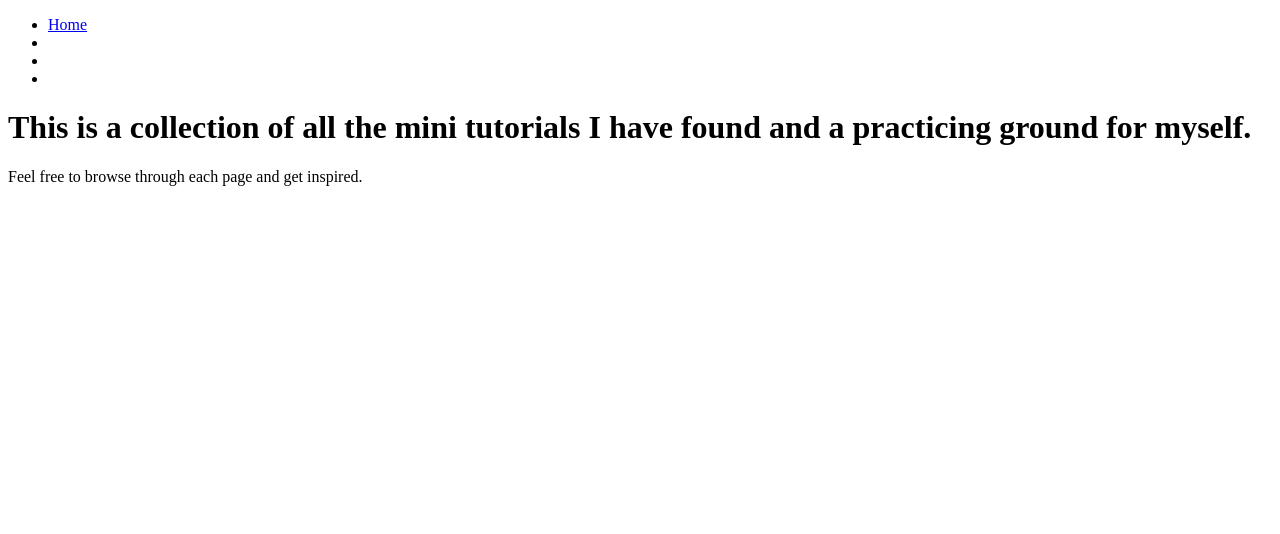
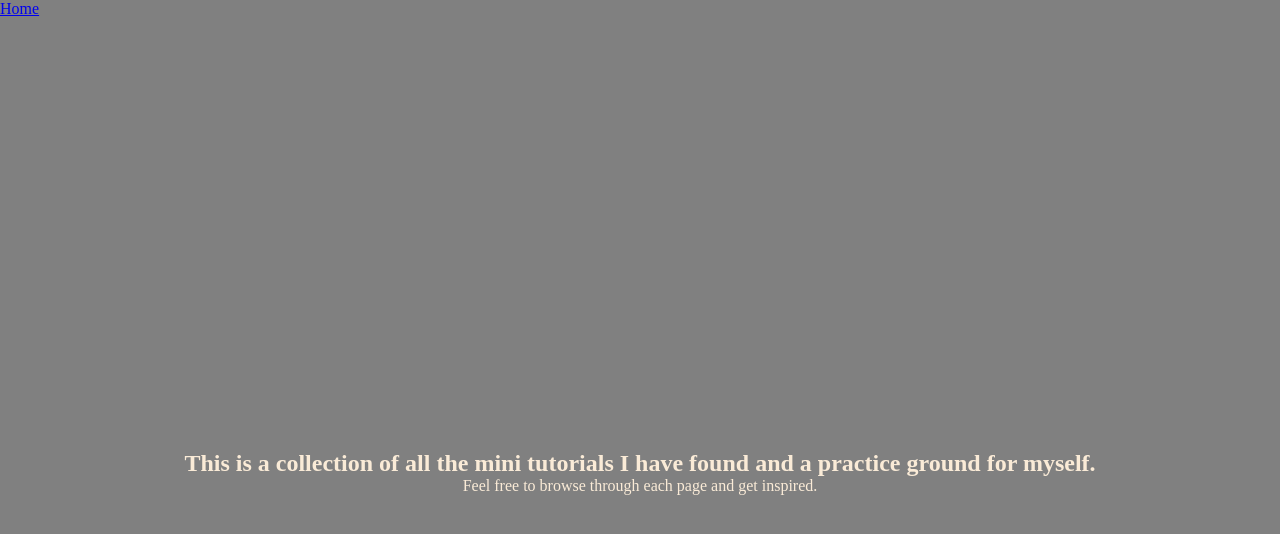
Before and after one commit to Julius-88/coding-playground, a plain HTML site: page index.html in a window 1280 px wide. Drawn offline with Linux system fonts and the light colour scheme.

Commit message:
feat: Add initial folders and files and add global styling

```diff
--- /dev/null
+++ b/assets/css/global_styles.css
@@ -0,0 +1,17 @@
+* {
+    padding: 0;
+    margin: 0;
+    box-sizing: border-box;
+}
+
+body {
+    background-color: grey;
+    color: antiquewhite;
+}
+
+#introduction {
+    display: grid;
+    place-items: center;
+    align-content: center;
+    min-height: 100vh;
+}
--- a/index.html
+++ b/index.html
@@ -1,10 +1,13 @@
 <!DOCTYPE html>
 <html lang="en">
+
 <head>
     <meta charset="UTF-8">
     <meta name="viewport" content="width=device-width, initial-scale=1.0">
+    <link rel="stylesheet" href="./assets/css/global_styles.css">
     <title>Mini Fun Projects</title>
 </head>
+
 <body>
 
     <header>
@@ -17,10 +20,11 @@
             </ul>
         </nav>
     </header>
-
-    <h1>This is a collection of all the mini tutorials I have found and a practicing ground for myself.</h1>
-    <p>Feel free to browse through each page and get inspired.</p>
-
+    <section id="introduction">
+        <h1>This is a collection of all the mini tutorials I have found and a practice ground for myself.</h1>
+        <p>Feel free to browse through each page and get inspired.</p>
+    </section>
 
 </body>
+
 </html>
```
